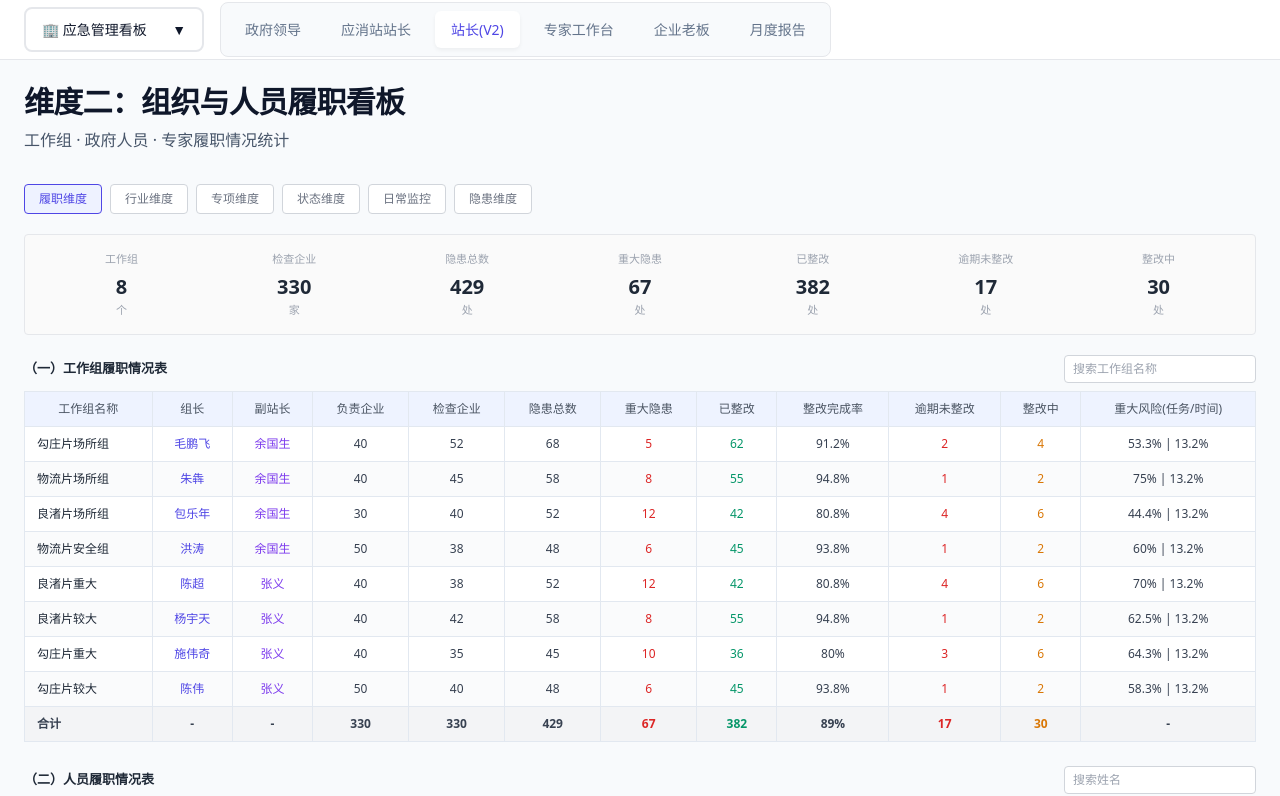
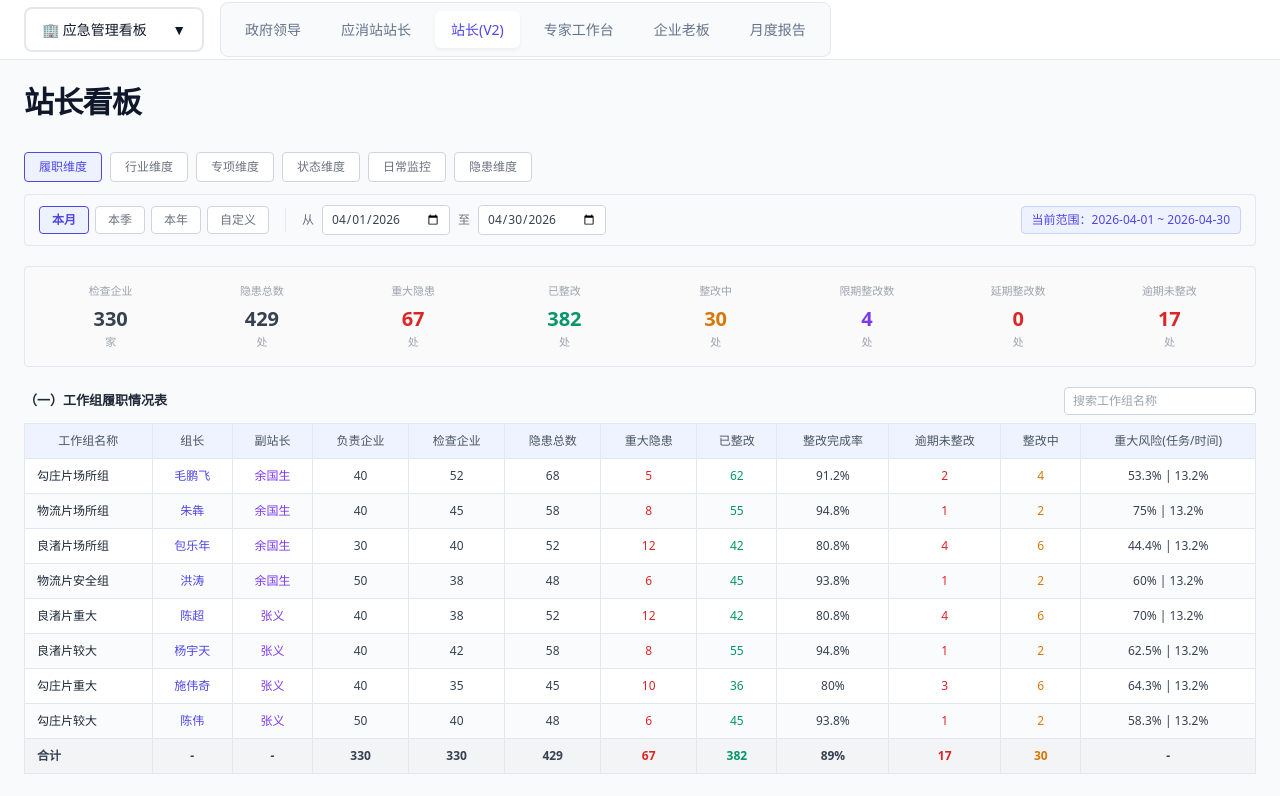
Before and after one commit to xjhyonier/dashboard, a React (Vite) app: page /emergency/station-chief-v2 in a window 1280 px wide. Shown: the top 796 px of the page. Built offline with nearby package versions, Linux system fonts and the light colour scheme.

Commit message:
feat(dashboard): 添加日期范围筛选功能

```diff
--- a/src/business/emergency/pages/StationChiefV2Dashboard.tsx
+++ b/src/business/emergency/pages/StationChiefV2Dashboard.tsx
@@ -58,6 +58,27 @@ const inputStyle: React.CSSProperties = {
 type Dimension = 'duty' | 'industry' | 'special' | 'monitor' | 'state' | 'hazard'
 const VALID_DIMENSIONS: Dimension[] = ['duty', 'industry', 'special', 'monitor', 'state', 'hazard']
 
+// ─────────────────────────────────────────────
+// 日期筛选相关
+// ─────────────────────────────────────────────
+type TimeRange = 'month' | 'quarter' | 'year' | 'custom'
+
+const TODAY = new Date()
+const fmtDate = (d: Date) => `${d.getFullYear()}-${String(d.getMonth() + 1).padStart(2, '0')}-${String(d.getDate()).padStart(2, '0')}`
+
+// 本月
+const monthStart = new Date(TODAY.getFullYear(), TODAY.getMonth(), 1)
+const monthEnd = new Date(TODAY.getFullYear(), TODAY.getMonth() + 1, 0)
+
+// 本季
+const quarterMonth = Math.floor(TODAY.getMonth() / 3) * 3
+const quarterStart = new Date(TODAY.getFullYear(), quarterMonth, 1)
+const quarterEnd = new Date(TODAY.getFullYear(), quarterMonth + 3, 0)
+
+// 本年
+const yearStart = new Date(TODAY.getFullYear(), 0, 1)
+const yearEnd = new Date(TODAY.getFullYear(), 11, 31)
+
 export function StationChiefV2Dashboard() {
   const [searchParams, setSearchParams] = useSearchParams()
 
@@ -65,16 +86,31 @@ export function StationChiefV2Dashboard() {
   const urlDimension = searchParams.get('tab')
   const dimension: Dimension = VALID_DIMENSIONS.includes(urlDimension as Dimension) ? urlDimension as Dimension : 'duty'
 
+  // 日期筛选状态
+  const [timeRange, setTimeRange] = useState<TimeRange>('month')
+  const [customStart, setCustomStart] = useState<string>(fmtDate(monthStart))
+  const [customEnd, setCustomEnd] = useState<string>(fmtDate(monthEnd))
+
+  // 根据 timeRange 计算实际起止日期
+  const dateRange = useMemo((): { start: string; end: string } => {
+    switch (timeRange) {
+      case 'month':  return { start: fmtDate(monthStart),  end: fmtDate(monthEnd) }
+      case 'quarter': return { start: fmtDate(quarterStart), end: fmtDate(quarterEnd) }
+      case 'year':   return { start: fmtDate(yearStart),   end: fmtDate(yearEnd) }
+      case 'custom': return { start: customStart, end: customEnd }
+    }
+  }, [timeRange, customStart, customEnd])
+
   const handleDimensionChange = (key: Dimension) => {
     setSearchParams({ tab: key })
   }
 
   return (
     <div style={{ padding: '24px', maxWidth: 1400, margin: '0 auto' }}>
-      <PageHeader title="维度二：组织与人员履职看板" subtitle="工作组 · 政府人员 · 专家履职情况统计" />
+      <PageHeader title="站长看板" />
 
       {/* 维度切换 */}
-      <div style={{ display: 'flex', gap: 8, marginBottom: 20 }}>
+      <div style={{ display: 'flex', gap: 8, marginBottom: 12 }}>
         {[
           { key: 'duty', label: '履职维度' },
           { key: 'industry', label: '行业维度' },
@@ -103,9 +139,99 @@ export function StationChiefV2Dashboard() {
         ))}
       </div>
 
-      {dimension === 'duty' && <DutyDimension />}
-      {dimension === 'industry' && <IndustryDimension />}
-      {dimension === 'special' && <SpecialDimension />}
+      {/* 日期快捷筛选 */}
+      <div style={{
+        display: 'flex',
+        alignItems: 'center',
+        gap: 16,
+        marginBottom: 20,
+        padding: '10px 14px',
+        background: '#F9FAFB',
+        border: '1px solid #E5E7EB',
+        borderRadius: 4,
+        flexWrap: 'wrap',
+      }}>
+        {/* 快捷日期按钮 */}
+        <div style={{ display: 'flex', gap: 6 }}>
+          {([
+            { key: 'month' as TimeRange, label: '本月' },
+            { key: 'quarter' as TimeRange, label: '本季' },
+            { key: 'year' as TimeRange, label: '本年' },
+            { key: 'custom' as TimeRange, label: '自定义' },
+          ]).map(opt => (
+            <button
+              key={opt.key}
+              onClick={() => setTimeRange(opt.key)}
+              style={{
+                padding: '4px 12px',
+                borderRadius: 4,
+                border: '1px solid',
+                borderColor: timeRange === opt.key ? '#4F46E5' : '#D1D5DB',
+                background: timeRange === opt.key ? '#EEF2FF' : 'white',
+                color: timeRange === opt.key ? '#4F46E5' : '#6B7280',
+                cursor: 'pointer',
+                fontSize: 12,
+                fontWeight: timeRange === opt.key ? 600 : 400,
+              }}
+            >
+              {opt.label}
+            </button>
+          ))}
+        </div>
+
+        {/* 分隔线 */}
+        <div style={{ width: 1, height: 24, background: '#E5E7EB' }} />
+
+        {/* 自定义日期范围 */}
+        <div style={{ display: 'flex', alignItems: 'center', gap: 8 }}>
+          <span style={{ fontSize: 12, color: '#6B7280' }}>从</span>
+          <input
+            type="date"
+            value={timeRange === 'custom' ? customStart : dateRange.start}
+            onChange={e => { setTimeRange('custom'); setCustomStart(e.target.value) }}
+            style={{
+              padding: '4px 8px',
+              border: '1px solid #D1D5DB',
+              borderRadius: 4,
+              fontSize: 12,
+              color: '#374151',
+              outline: 'none',
+            }}
+          />
+          <span style={{ fontSize: 12, color: '#6B7280' }}>至</span>
+          <input
+            type="date"
+            value={timeRange === 'custom' ? customEnd : dateRange.end}
+            onChange={e => { setTimeRange('custom'); setCustomEnd(e.target.value) }}
+            style={{
+              padding: '4px 8px',
+              border: '1px solid #D1D5DB',
+              borderRadius: 4,
+              fontSize: 12,
+              color: '#374151',
+              outline: 'none',
+            }}
+          />
+        </div>
+
+        {/* 当前范围标签 */}
+        <div style={{
+          marginLeft: 'auto',
+          padding: '4px 10px',
+          background: '#EEF2FF',
+          border: '1px solid #C7D2FE',
+          borderRadius: 4,
+          fontSize: 12,
+          color: '#4F46E5',
+          fontWeight: 500,
+        }}>
+          当前范围：{dateRange.start} ~ {dateRange.end}
+        </div>
+      </div>
+
+      {dimension === 'duty' && <DutyDimension dateRange={dateRange} />}
+      {dimension === 'industry' && <IndustryDimension dateRange={dateRange} />}
+      {dimension === 'special' && <SpecialDimension dateRange={dateRange} />}
       {dimension === 'state' && (
         <div style={{ padding: '60px', textAlign: 'center', color: '#9CA3AF', fontSize: 13 }}>
           状态维度 — 建设中
@@ -116,7 +242,7 @@ export function StationChiefV2Dashboard() {
           日常监控维度 — 建设中
         </div>
       )}
-      {dimension === 'hazard' && <HazardDimension />}
+      {dimension === 'hazard' && <HazardDimension dateRange={dateRange} />}
     </div>
   )
 }
@@ -124,7 +250,7 @@ export function StationChiefV2Dashboard() {
 // ─────────────────────────────────────────────
 // 履职维度
 // ─────────────────────────────────────────────
-function DutyDimension() {
+function DutyDimension({ dateRange }: { dateRange: { start: string; end: string } }) {
   const [teamKeyword, setTeamKeyword] = useState('')
   const [memberKeyword, setMemberKeyword] = useState('')
   const [expertKeyword, setExpertKeyword] = useState('')
@@ -273,6 +399,16 @@ function DutyDimension() {
     ? workGroups.find(g => g.id === selectedTeamId)?.name
     : null
 
+  // 根据筛选范围计算限期整改和延期整改（从隐患记录中按日期过滤）
+  const hazardStatsByDateRange = useMemo(() => {
+    const { start, end } = dateRange
+    const filtered = hazardRecords.filter(r => r.recordTime >= start && r.recordTime <= end)
+    return {
+      deadline: filtered.filter(r => r.status === 'rectifying' || r.status === 'pending').length,
+      extended: filtered.filter(r => r.status === 'overdue').length,
+    }
+  }, [dateRange])
+
   // 汇总数据（根据选中的人员或工作组动态计算）
   const total = selectedMemberName
     ? (() => {
@@ -284,6 +420,8 @@ function DutyDimension() {
           closed: memberTeams.reduce((s, g) => s + g.hazardClosed, 0),
           overdue: memberTeams.reduce((s, g) => s + g.overdueUnrectified, 0),
           inProgress: memberTeams.reduce((s, g) => s + g.inProgress, 0),
+          deadline: hazardStatsByDateRange.deadline,
+          extended: hazardStatsByDateRange.extended,
         }
       })()
     : selectedTeamId
@@ -296,6 +434,8 @@ function DutyDimension() {
           closed: g.hazardClosed,
           overdue: g.overdueUnrectified,
           inProgress: g.inProgress,
+          deadline: hazardStatsByDateRange.deadline,
+          extended: hazardStatsByDateRange.extended,
         }
       })()
     : {
@@ -305,6 +445,8 @@ function DutyDimension() {
         closed: workGroups.reduce((s, g) => s + g.hazardClosed, 0),
         overdue: workGroups.reduce((s, g) => s + g.overdueUnrectified, 0),
         inProgress: workGroups.reduce((s, g) => s + g.inProgress, 0),
+        deadline: hazardStatsByDateRange.deadline,
+        extended: hazardStatsByDateRange.extended,
       }
 
   const memberTotal = filteredMembers.reduce((s, m) => ({
@@ -366,7 +508,7 @@ function DutyDimension() {
       {/* 汇总 */}
       <div style={{
         display: 'grid',
-        gridTemplateColumns: 'repeat(7, 1fr)',
+        gridTemplateColumns: 'repeat(8, 1fr)',
         gap: 12,
         marginBottom: 20,
         padding: '16px',
@@ -375,17 +517,18 @@ function DutyDimension() {
         borderRadius: 4,
       }}>
         {[
-          { label: '工作组', value: workGroups.length, unit: '个' },
-          { label: '检查企业', value: total.enterprise, unit: '家' },
-          { label: '隐患总数', value: total.hazard, unit: '处' },
-          { label: '重大隐患', value: total.serious, unit: '处' },
-          { label: '已整改', value: total.closed, unit: '处' },
-          { label: '逾期未整改', value: total.overdue, unit: '处' },
-          { label: '整改中', value: total.inProgress, unit: '处' },
+          { label: '检查企业', value: total.enterprise, unit: '家', color: '#374151' },
+          { label: '隐患总数', value: total.hazard, unit: '处', color: '#374151' },
+          { label: '重大隐患', value: total.serious, unit: '处', color: '#DC2626' },
+          { label: '已整改', value: total.closed, unit: '处', color: '#059669' },
+          { label: '整改中', value: total.inProgress, unit: '处', color: '#D97706' },
+          { label: '限期整改数', value: total.deadline, unit: '处', color: '#7C3AED' },
+          { label: '延期整改数', value: total.extended, unit: '处', color: '#DC2626' },
+          { label: '逾期未整改', value: total.overdue, unit: '处', color: '#DC2626' },
         ].map(item => (
           <div key={item.label} style={{ textAlign: 'center' }}>
             <div style={{ fontSize: 11, color: '#9CA3AF', marginBottom: 4 }}>{item.label}</div>
-            <div style={{ fontSize: 20, fontWeight: 600, color: '#1F2937' }}>{item.value}</div>
+            <div style={{ fontSize: 20, fontWeight: 600, color: item.color }}>{item.value}</div>
             <div style={{ fontSize: 11, color: '#9CA3AF' }}>{item.unit}</div>
           </div>
         ))}
@@ -882,7 +1025,7 @@ const RISK_CONFIG: Record<string, { label: string; color: string }> = {
   major:   { label: '重大隐患', color: '#DC2626' },
 }
 
-function HazardDimension() {
+function HazardDimension({ dateRange }: { dateRange: { start: string; end: string } }) {
   const [statusFilter, setStatusFilter] = useState<HazardStatus | 'all'>('all')
   const [industryFilter, setIndustryFilter] = useState<string>('all')
   const [teamFilter, setTeamFilter] = useState<string>('all')
@@ -1076,7 +1219,7 @@ function HazardDimension() {
     </div>
   )
 }
-function IndustryDimension() {
+function IndustryDimension({ dateRange }: { dateRange: { start: string; end: string } }) {
   const [keyword, setKeyword] = useState('')
 
   const filtered = useMemo(() => {
@@ -1161,7 +1304,7 @@ function IndustryDimension() {
   )
 }
 
-function SpecialDimension() {
+function SpecialDimension({ dateRange }: { dateRange: { start: string; end: string } }) {
   const [keyword, setKeyword] = useState('')
 
   const filtered = useMemo(() => {
```
